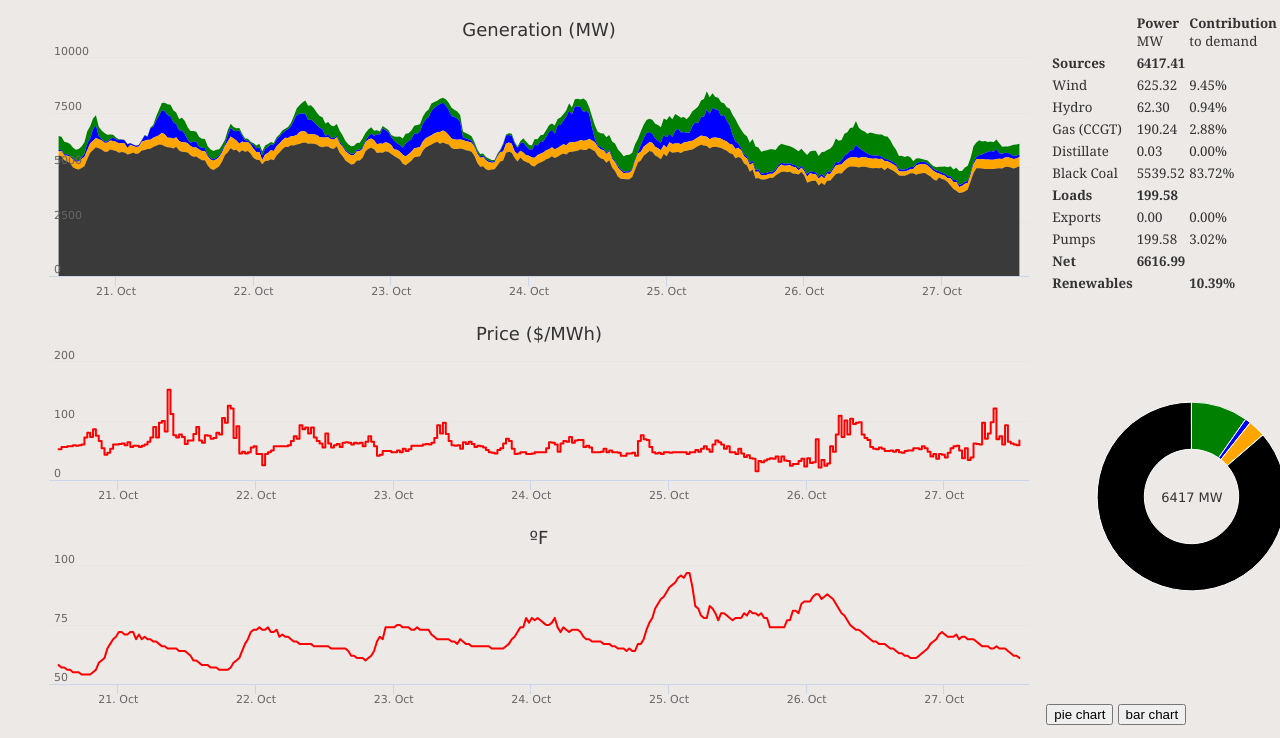
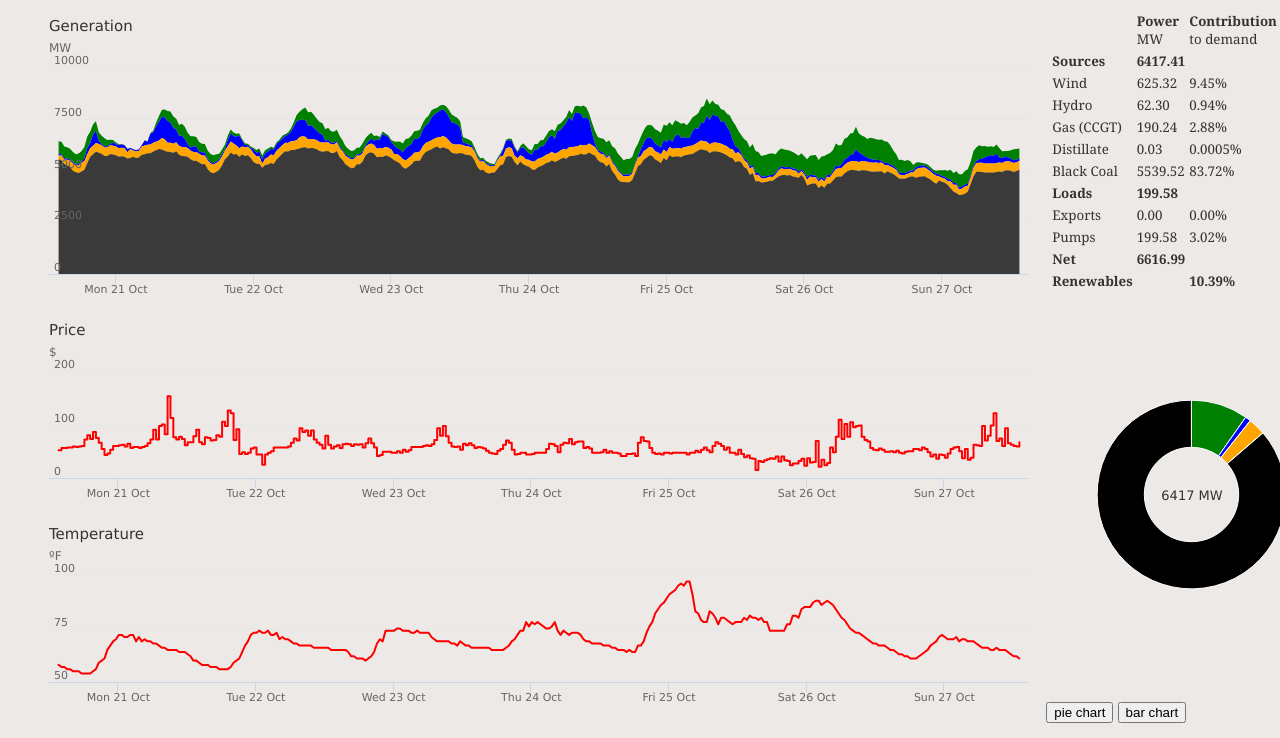
Before and after one commit to castrojoshua18/CASTRO_A13575128_HW3, a plain HTML site: page index.html in a window 1280 px wide. Shown: the part 107-845 px from the top of the page. Drawn offline with nearby package versions, Linux system fonts and the light colour scheme.

Commit message:
read me completed

```diff
--- a/index.html
+++ b/index.html
@@ -39,7 +39,7 @@
                     <table id = "halfTable">
                         <tr>
                             <td id = "legendGrid">
-                                <table style="font-size: 10pt;">
+                                <table id = "legendTable" style="font-size: 10pt;">
                                     <tr>
                                         <td></td>
                                         <td> <b>Power </b> </br>MW </td>
@@ -119,13 +119,12 @@
 
                         </tr>
                         <tr>
-                            <td id = "toggleGrid"></td>
+                            <td id = "toggleGrid">
+                            </td>
                         </tr>
-
                     </table>
                     <button id="btnPie"> pie chart</button>
                     <button id="btnTable"> bar chart </button>
-
                 </td>
             </tr>
        </table>
--- a/main.css
+++ b/main.css
@@ -33,7 +33,7 @@ body {
     width: 90%;
     margin-left: 2%;
     margin-bottom: 10px;
-    margin-top: 10px;
+    margin-top: 5px;
     font-family: "IBM Plex Serif", Georgia, 'Times New Roman', Times, serif;
 }
 
@@ -54,10 +54,11 @@ body {
 }
 
 .pieGrid {
-    width:300px;
-    height:300px;
+    width:150px;
+    height:150px;
     font-family: "IBM Plex Serif", Georgia, 'Times New Roman', Times, serif;
 }
+
 
 .button {
     background-color: transparent,
--- a/main.js
+++ b/main.js
@@ -157,7 +157,7 @@ function updateLegend(idx) {
     document.getElementById("gasCont").innerHTML = ((sampledEnergy.data[2][idx] / totalPower) * 100).toFixed(2) + "%"
     //row 5
     document.getElementById("distPower").innerHTML = sampledEnergy.data[3][idx].toFixed(2)
-    document.getElementById("distCont").innerHTML = ((sampledEnergy.data[3][idx] / totalPower) * 100).toFixed(2) + "%"
+    document.getElementById("distCont").innerHTML = ((sampledEnergy.data[3][idx] / totalPower) * 100).toFixed(4) + "%"
     //row 6
     document.getElementById("coalPower").innerHTML = sampledEnergy.data[4][idx].toFixed(2)
     document.getElementById("coalCont").innerHTML = ((sampledEnergy.data[4][idx] / totalPower) * 100).toFixed(2) + "%"
@@ -357,14 +357,26 @@ Highcharts.ajax({
                 backgroundColor: 'transparent'
             },
 
-            title:{
-                text: 'Generation (MW)'
+            title: {
+                text: 'Generation',
+                align: 'left',
+                style: {
+                    fontSize: '15px'
+                }
+            },
+
+            subtitle: {
+                text: 'MW',
+                align: 'left'
             },
             legend: {
                 enabled: false
             },
             xAxis: {
                 type: 'datetime',
+                dateTimeLabelFormats: {
+                    day: '%a \n %d %b'
+                },
                 tickInterval: 24 * 3600 * 1000
             },
 
@@ -478,9 +490,16 @@ Highcharts.ajax({
                 type: 'line',
                 backgroundColor: 'transparent'
             },
-
-            title:{
-                text: 'Price ($/MWh)'
+            title: {
+                text: 'Price',
+                align: 'left',
+                style: {
+                    fontSize: '15px'
+                }
+            },
+            subtitle: {
+                text: '$',
+                align: 'left'
             },
             legend: {
                 enabled: false
@@ -488,6 +507,9 @@ Highcharts.ajax({
             xAxis: {
                 type: 'datetime',
                 tickInterval: 24 * 3600 * 1000,
+                dateTimeLabelFormats: {
+                    day: '%a \n %d %b'
+                },
             },
 
             yAxis: {
@@ -556,15 +578,27 @@ Highcharts.ajax({
                 backgroundColor: 'transparent'
             },
 
-            title:{
-                text: 'ºF'
+            title: {
+                text: 'Temperature',
+                align: 'left',
+                style: {
+                    fontSize: '15px'
+                }
+            },
+
+            subtitle: {
+                text: 'ºF',
+                align: 'left'
             },
             legend: {
                 enabled: false
             },
             xAxis: {
                 type: 'datetime',
-                tickInterval: 24 * 3600 * 1000
+                tickInterval: 24 * 3600 * 1000,
+                dateTimeLabelFormats: {
+                    day: '%a \n %d %b'
+                },
             },
 
             yAxis: {
@@ -601,7 +635,7 @@ Highcharts.ajax({
                   },
                   formatter: function () {
                       // var dateEntry = Highcharts.dateFormat('%d %a %I:%M %p', currDT)
-                      return '<b>' + dateEntry + '</b> Total : <b>' + currTemp +" ºF </b>"
+                      return '<b>' + dateEntry + '</b> Total : <b>' + currTemp +"ºF </b>"
                   },
                   borderColor: "black",
                   shape:'rect',
```
Also changed, not shown: 1 other file.
